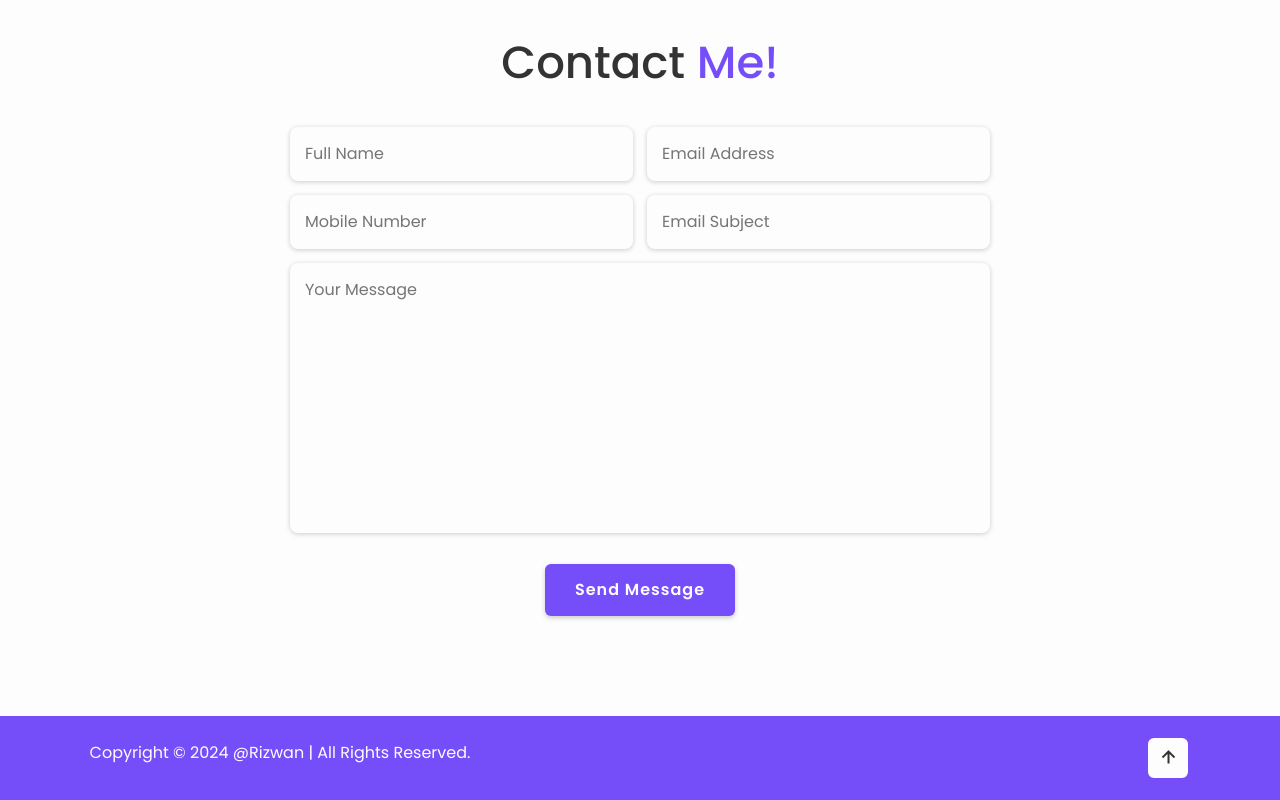
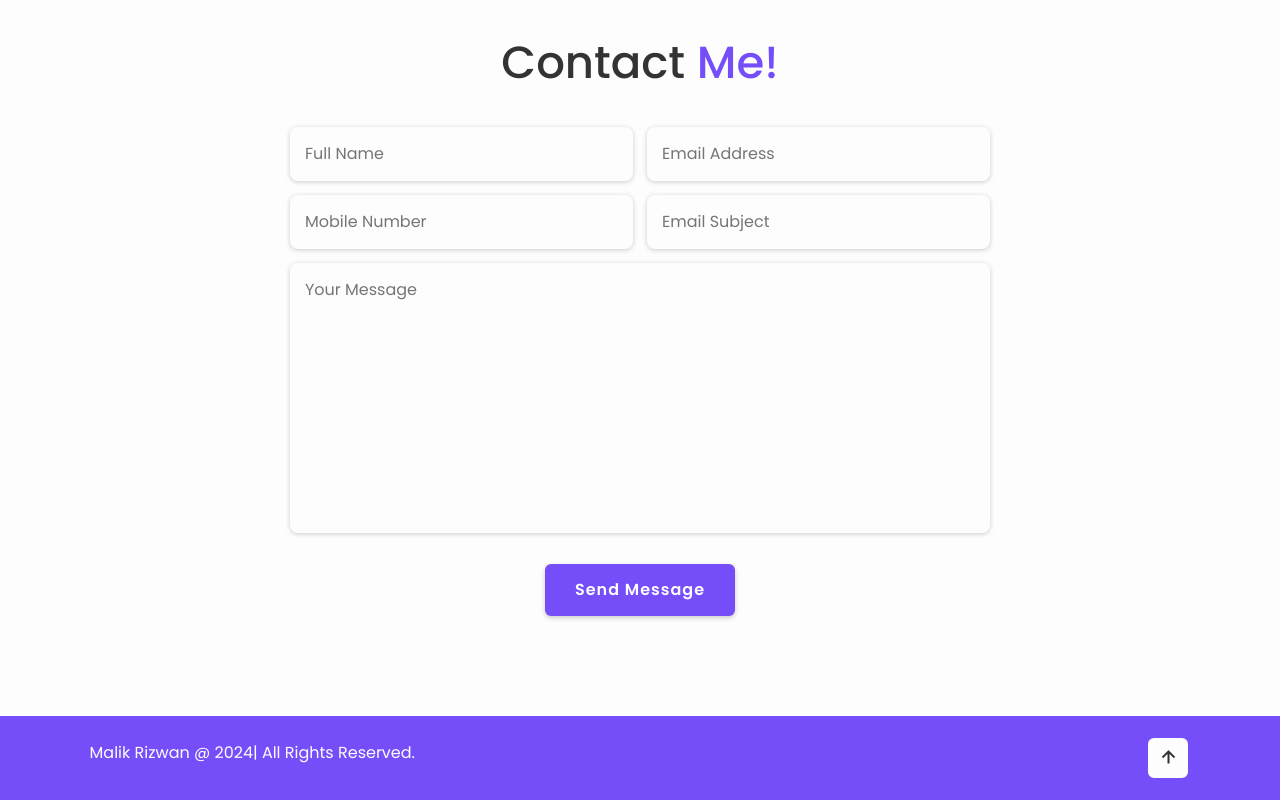
Before and after one commit to Malik-Rizwan2/Portfolio, a plain HTML site: page index.html in a window 1280 px wide. Shown: the part 3536-4336 px from the top of the page. Drawn offline with nearby package versions, Linux system fonts and the light colour scheme.

Commit message:
Update index.html

```diff
--- a/index.html
+++ b/index.html
@@ -253,7 +253,7 @@
     <!-- footer design -->
     <footer class="footer">
         <div class="footer-text">
-            <p>Copyright &copy; 2024 @Rizwan | All Rights Reserved.</p>
+            <p>Malik Rizwan @ 2024| All Rights Reserved.</p>
         </div>
 
         <div class="footer-iconTop">
```
